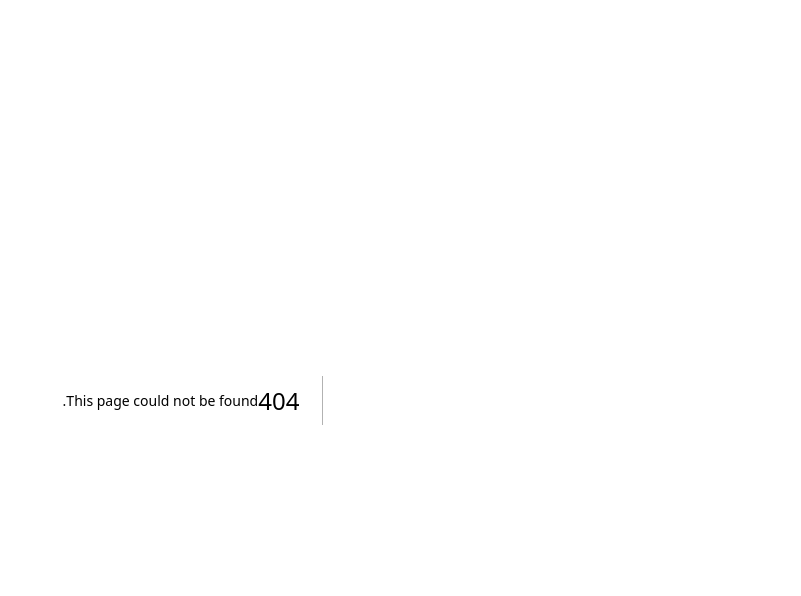
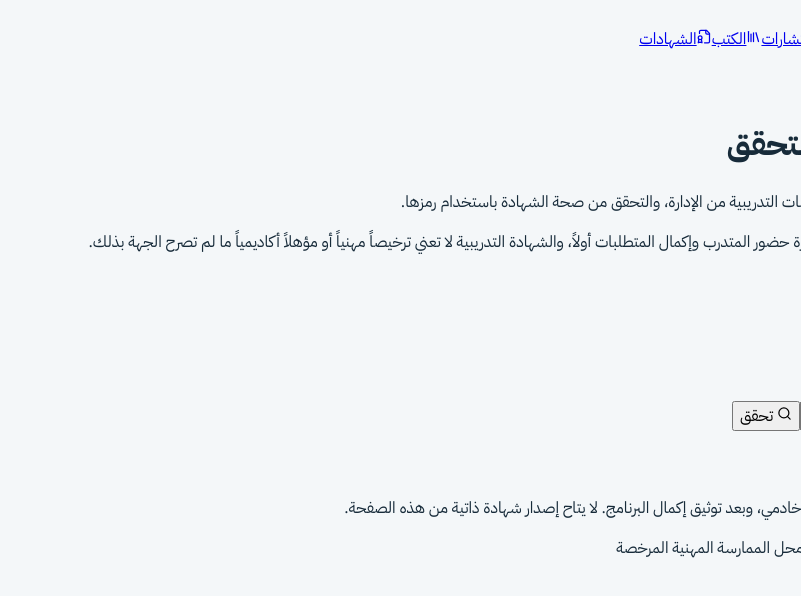
Before and after one commit to ffgg35646-ops/111111, a Next.js app: page /certificates in a window 1280 px wide. Before the commit this address had no page. Shown: the top 596 px of the page, without its empty margins (479-1280 px from the left). Built offline with nearby package versions, Linux system fonts and the light colour scheme.

Commit message:
Add appreciation certificate verification and printable view

```diff
--- /dev/null
+++ b/app/certificates/page.tsx
@@ -0,0 +1,44 @@
+"use client";
+
+import { useState } from "react";
+import { BadgeCheck, FileBadge, Printer, Search, ShieldCheck } from "lucide-react";
+import { PlatformLayout } from "@/components/platform-layout";
+
+type Certificate={serial:string;learnerName:string;courseTitle:string;issuedAt:string;certificateType:string};
+
+export default function CertificatesPage(){
+  const [code,setCode]=useState("");
+  const [certificate,setCertificate]=useState<Certificate|null>(null);
+  const [loading,setLoading]=useState(false);
+  const [error,setError]=useState("");
+  const verify=async(event:React.FormEvent<HTMLFormElement>)=>{
+    event.preventDefault();setLoading(true);setError("");setCertificate(null);
+    try{
+      const response=await fetch(`/api/platform/certificates?code=${encodeURIComponent(code.trim().toUpperCase())}`,{cache:"no-store"});
+      const result=await response.json();
+      if(!response.ok||!result.valid)throw new Error(result.error||"الشهادة غير موجودة.");
+      setCertificate(result.certificate);
+    }catch(cause){setError(cause instanceof Error?cause.message:"تعذر التحقق من الشهادة.");}
+    finally{setLoading(false);}
+  };
+  return <PlatformLayout title="شهادات الشكر والتقدير والتحقق" description="تتيح المنصة إصدار شهادة شكر بعد اعتماد إكمال المتطلبات التدريبية من الإدارة، والتحقق من صحة الشهادة باستخدام رمزها.">
+    <div className="portal-callout"><ShieldCheck size={16}/> لا تُصدر شهادة لمجرد التسجيل. يجب أن تعتمد الإدارة حضور المتدرب وإكمال المتطلبات أولاً، والشهادة التدريبية لا تعني ترخيصاً مهنياً أو مؤهلاً أكاديمياً ما لم تصرح الجهة بذلك.</div>
+    <section className="certificate-verify-card">
+      <div><FileBadge size={24}/><h2>التحقق من شهادة</h2><p>أدخل رمز التحقق الموجود على الشهادة.</p></div>
+      <form onSubmit={verify}><input required value={code} onChange={event=>setCode(event.target.value)} placeholder="رمز الشهادة"/><button disabled={loading}>{loading?"جارٍ التحقق...":<><Search size={15}/> تحقق</>}</button></form>
+      {error&&<p className="certificate-error">{error}</p>}
+    </section>
+    {certificate&&<section className="certificate-result">
+      <div className="certificate-paper">
+        <div className="certificate-border">
+          <span>منصة التدريب والتأهيل المهني</span><BadgeCheck size={35}/><h2>شهادة شكر وتقدير</h2>
+          <p>تُمنح هذه الشهادة إلى</p><h3>{certificate.learnerName}</h3><p>تقديراً لإتمامه متطلبات البرنامج التدريبي</p><h4>{certificate.courseTitle}</h4>
+          <small>تاريخ الإصدار: {new Date(certificate.issuedAt).toLocaleDateString("ar-EG")}</small><b>رمز التحقق: {certificate.serial}</b>
+          <span className="certificate-verified"><ShieldCheck size={14}/> شهادة صادرة ومسجلة في قاعدة بيانات المنصة</span>
+        </div>
+      </div>
+      <button className="portal-button" onClick={()=>window.print()}><Printer size={15}/> طباعة الشهادة</button>
+    </section>}
+    <div className="portal-card"><h3>إصدار الشهادات</h3><p>تتم عملية الإصدار من خلال واجهة إدارية محمية بمفتاح خادمي، وبعد توثيق إكمال البرنامج. لا يتاح إصدار شهادة ذاتية من هذه الصفحة.</p></div>
+  </PlatformLayout>;
+}
```
